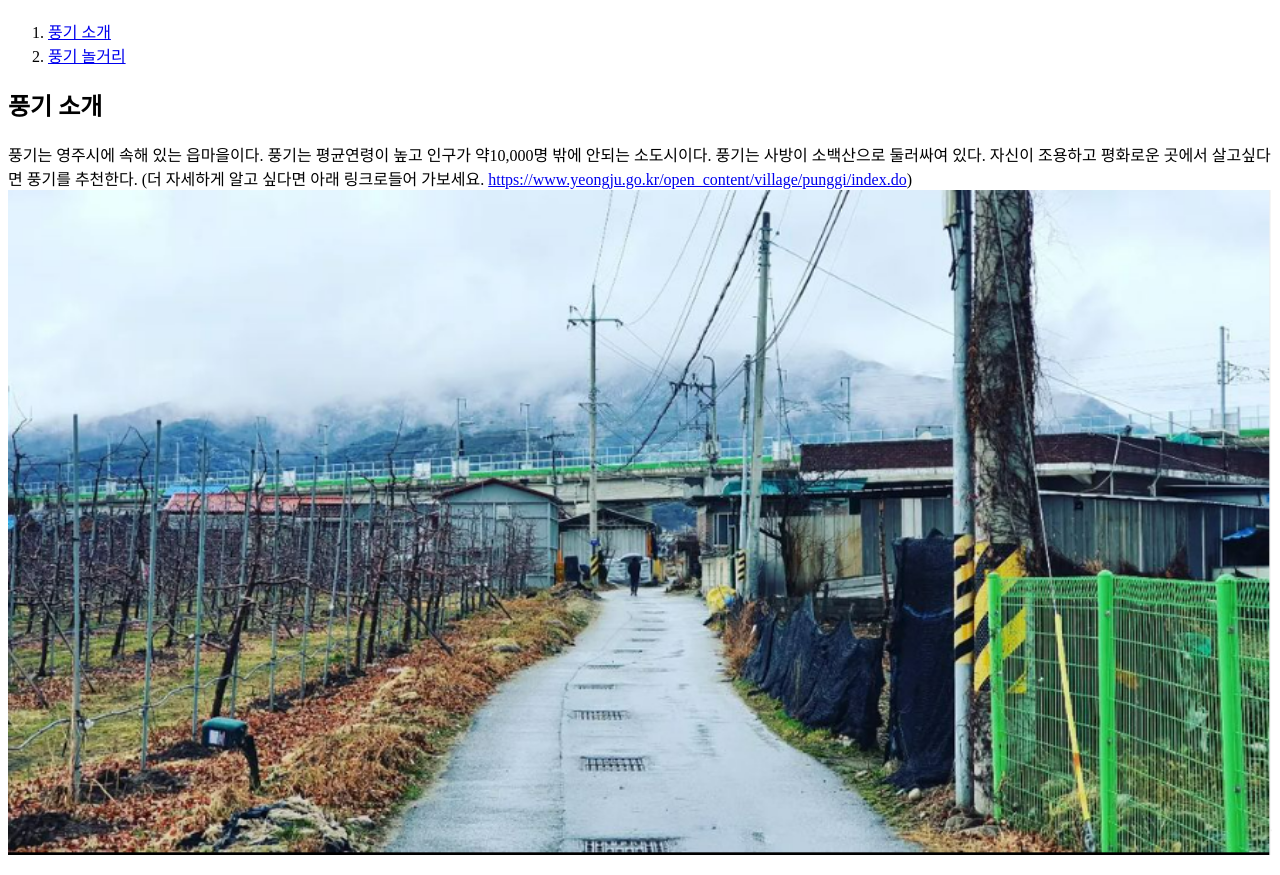
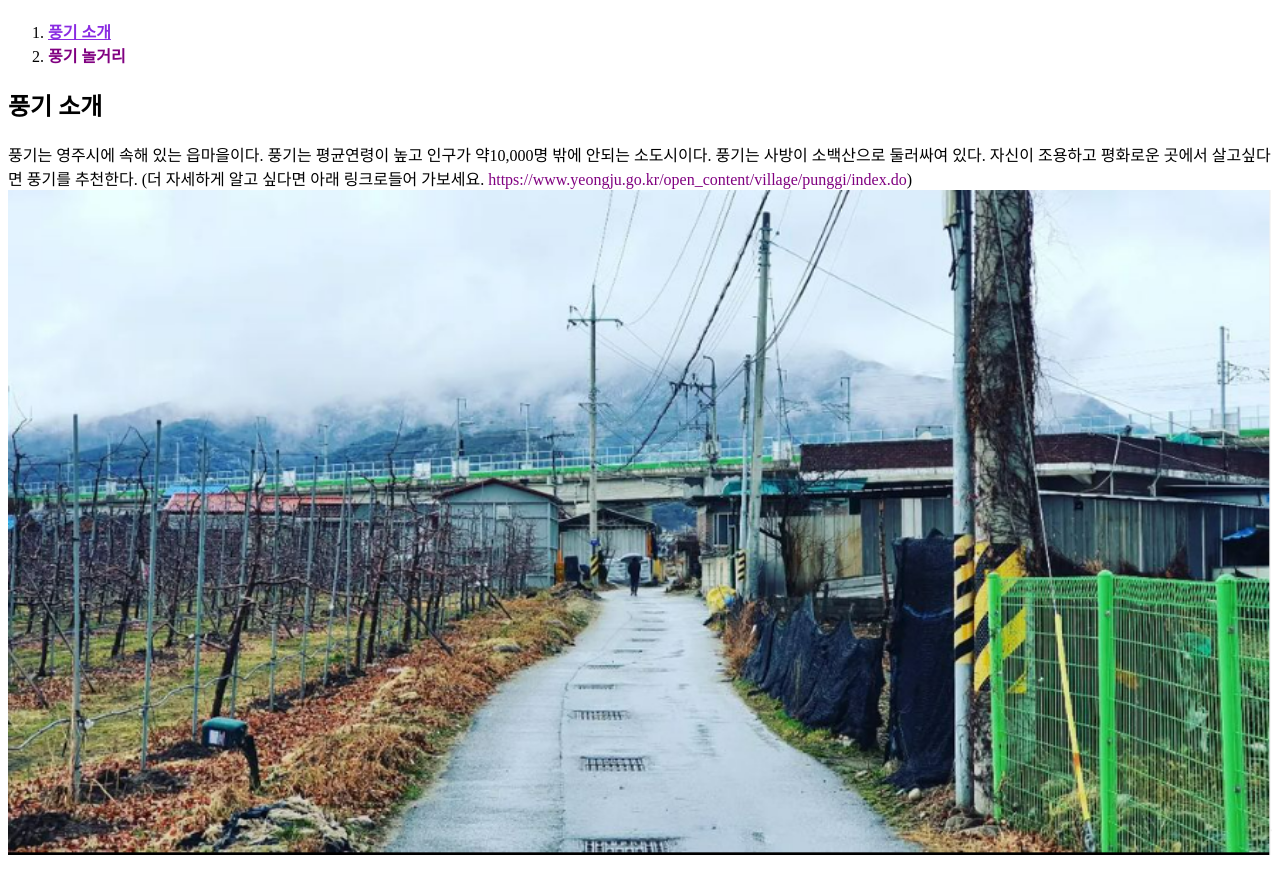
Before and after one commit to ybbin00/hooni-yongyee, a plain HTML site: page index.html in a window 1280 px wide. Shown: the part 70-945 px from the top of the page. Drawn offline with Linux system fonts and the light colour scheme.

Commit message:
Add files via upload

```diff
--- a/index.html
+++ b/index.html
@@ -3,12 +3,17 @@
 <head>
     <title>Welcome to 풍기</title>
     <meta charset="UTF-8">
+    <style>
+        a{
+            color: purple; text-decoration: none;
+        }
+    </style>
 </head>
 <body>
     <h1>풍기</h1>
     <ol>
-        <li><a href="index.html">풍기 소개</a></li>
-        <li><a href="1.html">풍기 놀거리</a></li>
+        <li><a href="index.html" style="color:blueviolet; text-decoration: underline;"><strong>풍기 소개</strong></a></li>
+        <li><a href="1.html"><strong>풍기 놀거리</strong></a></li>
     </ol>
     <h2>풍기 소개</h2>
     <p>
```
Also changed, not shown: 1.html (+7 -2 lines).
